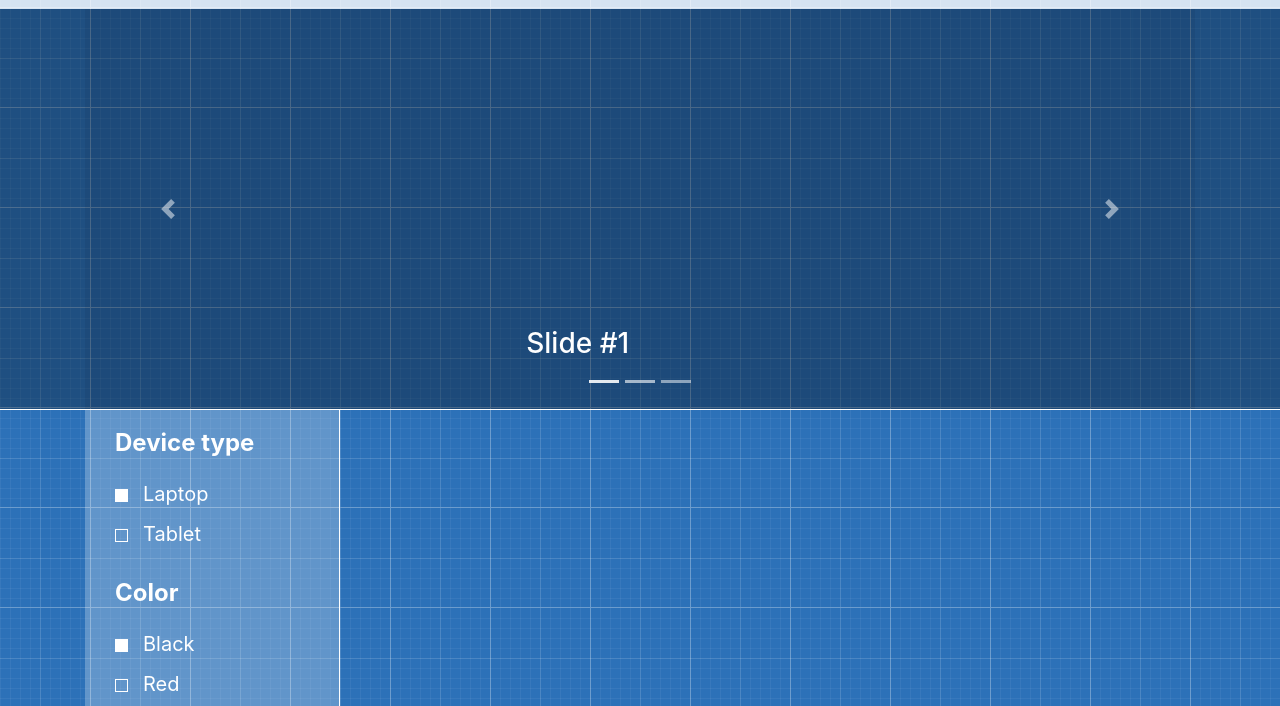
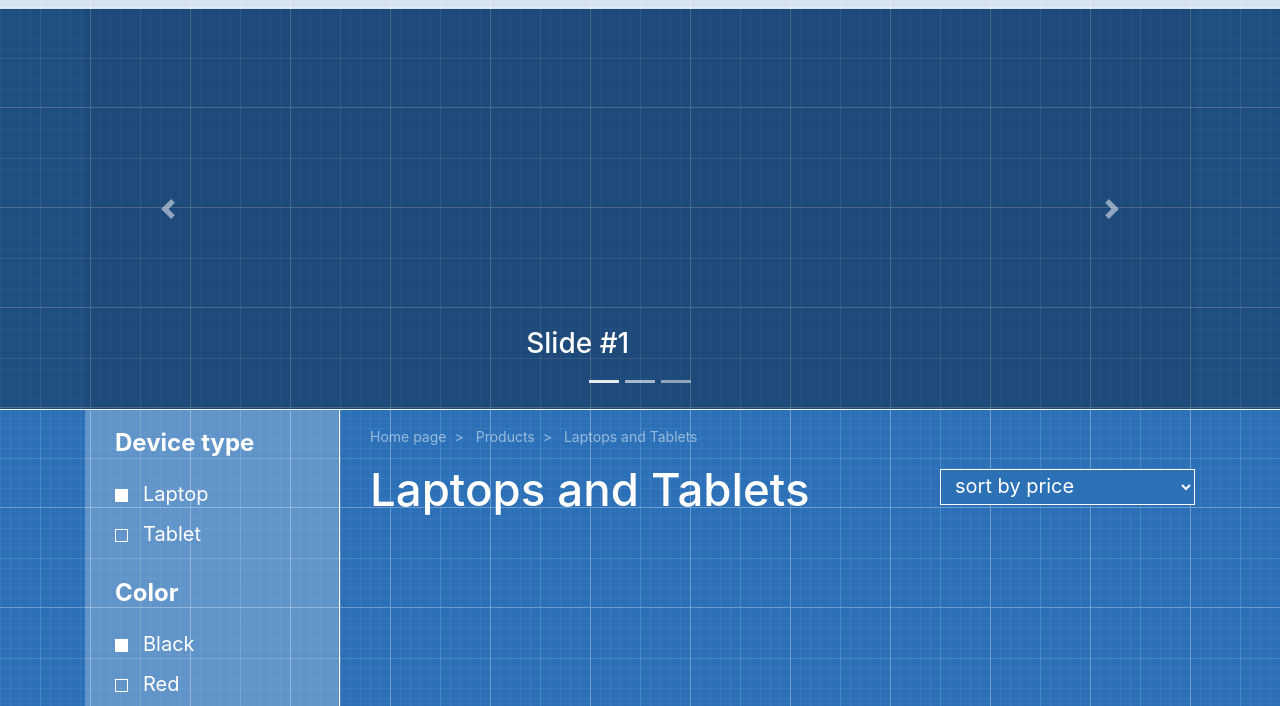
Before and after one commit to artemdolbiev/shop-template-init-project, a website: page index.html in a window 1280 px wide. Shown: the part 93-799 px from the top of the page. Drawn offline with Linux system fonts and the light colour scheme.

Commit message:
Создание шапки в main

```diff
--- a/assets/scss/_main.scss
+++ b/assets/scss/_main.scss
@@ -0,0 +1,36 @@
+.breadcrumb {
+    background-color: transparent;
+    opacity: 0.5;
+    font-size: 14px;
+    padding: 1rem 0 0;
+
+    a {
+        color: $color-light;
+        text-decoration: none;
+    }
+}
+
+.breadcrumb-item+.breadcrumb-item {
+    &::before {
+        content: ">";
+        color: $color-light;
+    }
+}
+
+.page-title {
+
+    &__header {
+        color: $color-light;
+        font-size: 2.85rem;
+    }
+
+    &__filter {
+        width: 100%;
+        margin-top: 6px;
+        color: $color-light;
+        background-color: $color-blue;
+        font-size: 1.25rem;
+        padding: 3px 10px 5px;
+        border-color: $color-light;
+    }
+}
--- a/assets/scss/style.scss
+++ b/assets/scss/style.scss
@@ -3,7 +3,7 @@
 @import "bootstrap";
 @import "header";
 @import "common";
-@import "main";
 @import "footer";
 @import "extends";
 @import "aside";
+@import "main";
--- a/index.html
+++ b/index.html
@@ -119,7 +119,35 @@
   <div class="container wrapper">
     <div class="row">
 
-      <main></main>
+      <main class="col-lg-9 order-lg-2">
+        <nav aria-label="breadcrumb">
+          <ol class="breadcrumb">
+            <li class="breadcrumb-item">
+              <a href="#">Home page</a>
+            </li>
+            <li class="breadcrumb-item">
+              <a href="#">Products</a>
+            </li>
+            <li class="breadcrumb-item active" aria-current="page">
+              <a href="#">Laptops and Tablets</a>
+            </li>
+          </ol>
+        </nav>
+
+        <div class="row page-title">
+          <div class="col-md-8">
+            <h1 class="page-title__header">Laptops and Tablets</h1>
+          </div>
+          <div class="col-md-4">
+            <select name="filter" id="page-title__filter" class="page-title__filter">
+              <option value="sv1">sort by price</option>
+              <option value="sv2">sort by name</option>
+              <option value="sv3">sort by date</option>
+              <option value="sv4">sort by popularity</option>
+            </select>
+          </div>
+        </div>
+      </main>
 
       <aside class="col-lg-3 order-lg-1 sidebar">
         <div class="container-fluid sidebar-filter">
```
Also changed, not shown: assets/css/style.css.
